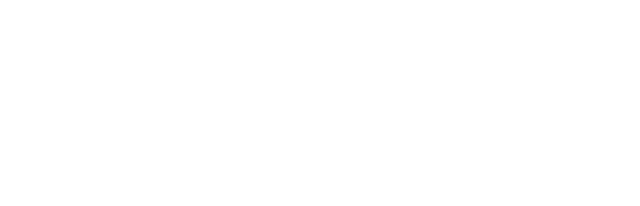
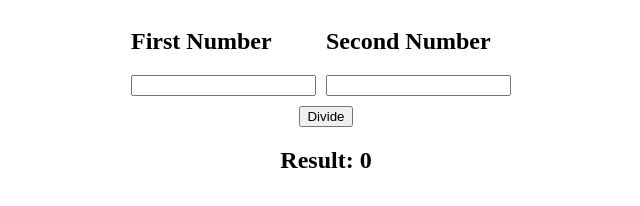
Before and after one commit to AhmedSaadRF/JavaScript-Advanced, a plain HTML site: page index.html in a window 1280 px wide. Shown: the whole page, without its empty margins (314-954 px from the left). Drawn offline with Linux system fonts and the light colour scheme.

Commit message:
Upload Project

```diff
--- a/index.html
+++ b/index.html
@@ -6,6 +6,31 @@
   <title>Document</title>
 </head>
 <body>
+  <div style="display: flex; justify-content: center; align-items: center;">
+    <div style="margin-right: 10px;">
+      <h2>First Number</h2>
+      <input type="number" id="firstNumber">
+    </div>
+    <div style="margin-right: 10px;">
+      <h2>Second Number</h2>
+      <input type="number" id="secondNumber">
+    </div>
+  </div>
+  <div style="width: 100%; text-align: center; margin-top: 10px;">
+    <button id="calc-btn">Divide</button>
+  </div>
+  <div style="width: 100%; text-align: center;">
+    <h2>Result: <span id="result">0</span></h2>
+  </div>
 
+  <script>
+    document.getElementById('calc-btn').addEventListener('click', function() {
+      const firstNumber = document.getElementById('firstNumber').value;
+      const secondNumber = document.getElementById('secondNumber').value;
+      const result = divideNumbers(firstNumber, secondNumber);
+      document.getElementById('result').innerHTML = result;
+    });
+  </script>
+  <script src="logic.js"></script>
 </body>
 </html>
```
